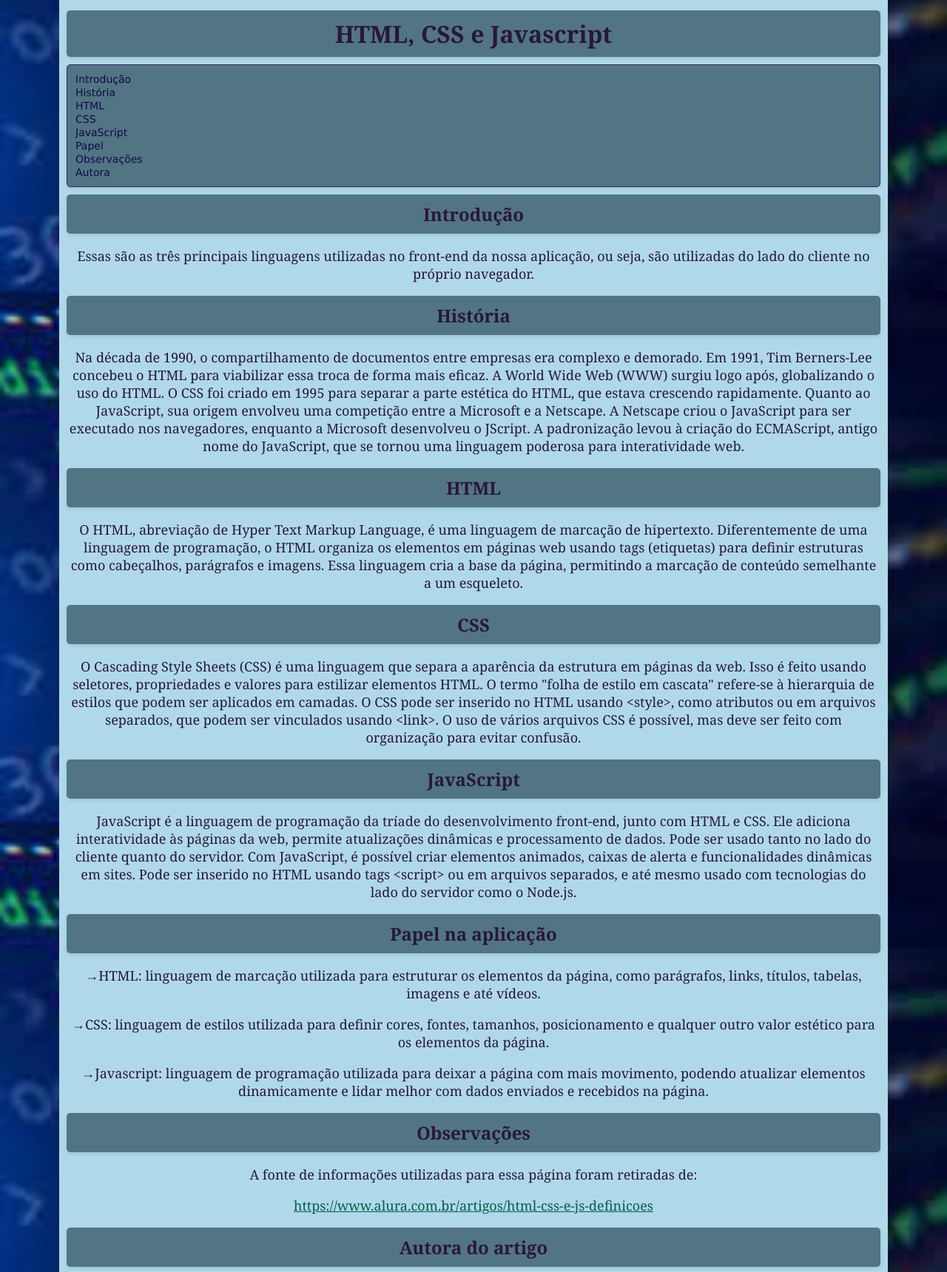
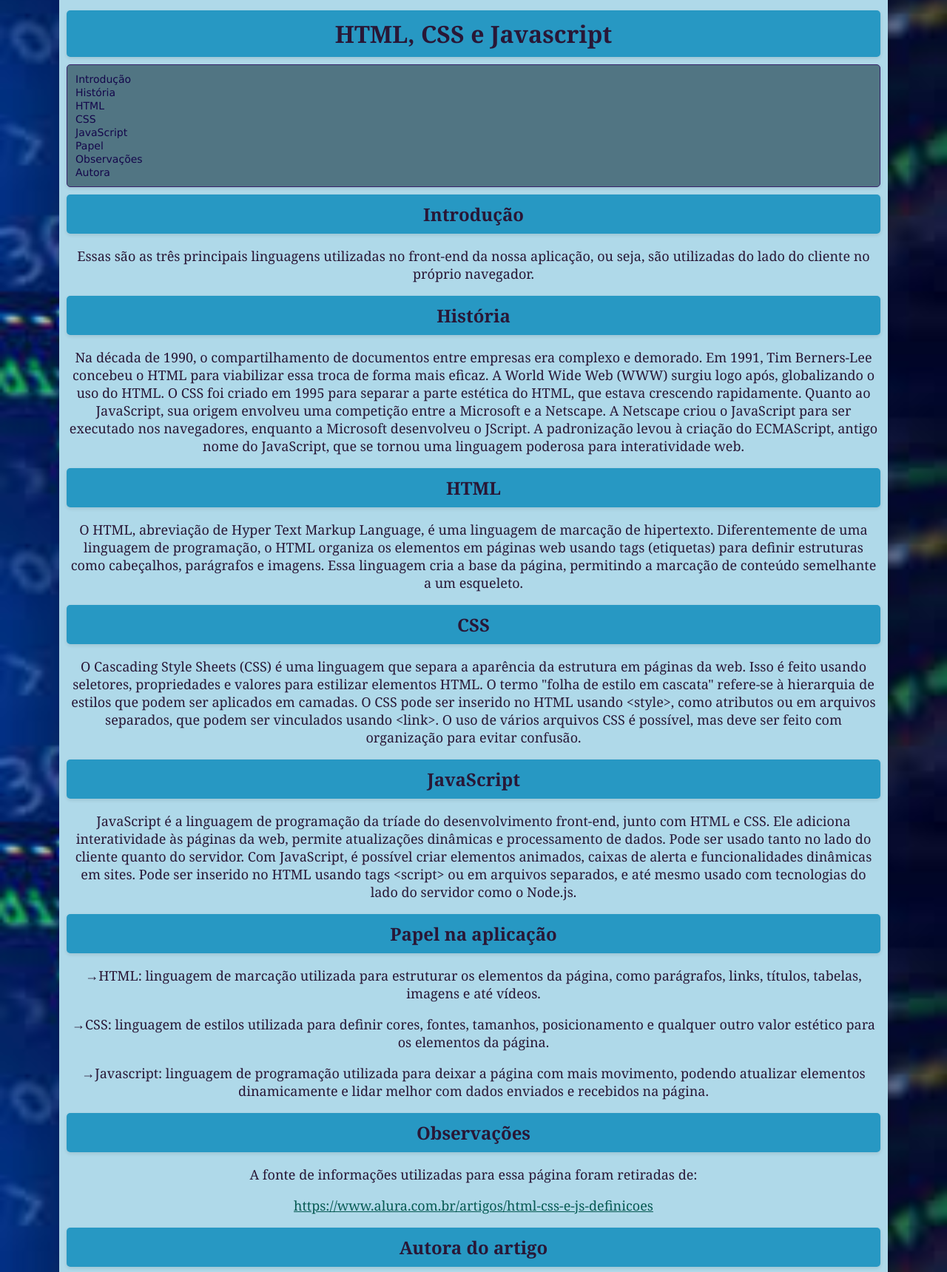
Before and after one commit to Abayomi-Silva/Disciplina-SI401, a PHP site: page /historia.html in a window 1280 px wide. Shown: the part 323-2043 px from the top of the page at 74% size. Run offline with PHP 8.4, Linux system fonts and the light colour scheme.

Commit message:
Unidades 02 a 08

```diff
--- a/styles/style.css
+++ b/styles/style.css
@@ -52,7 +52,7 @@ h1, h2 {
     text-align: center;
     margin: 10px auto;
     padding: 10px;
-    background-color: #517583;
+    background-color: #2798c3;
     border-radius: 5px;
     box-shadow: 0 2px 5px rgba(0, 0, 0, 0.1);
 }
@@ -138,7 +138,7 @@ a:hover{
     width: 200px;
     height: 40px;
     font-size: 22px;
-    background-color: #7b82bb;
+    background-color: #2798c3;
     color: white;
     display: inline-grid;
     border-radius: 10px;
```
